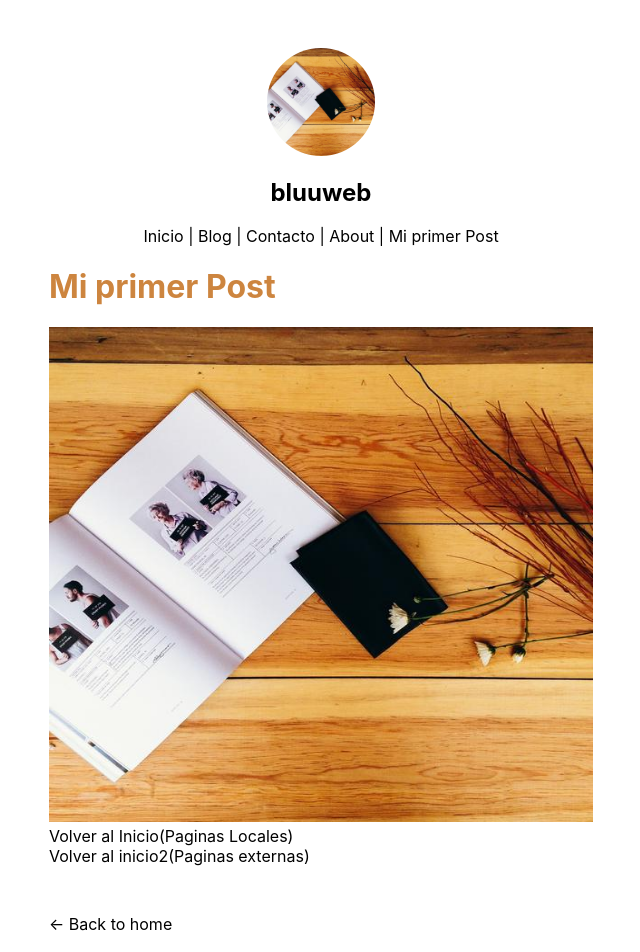
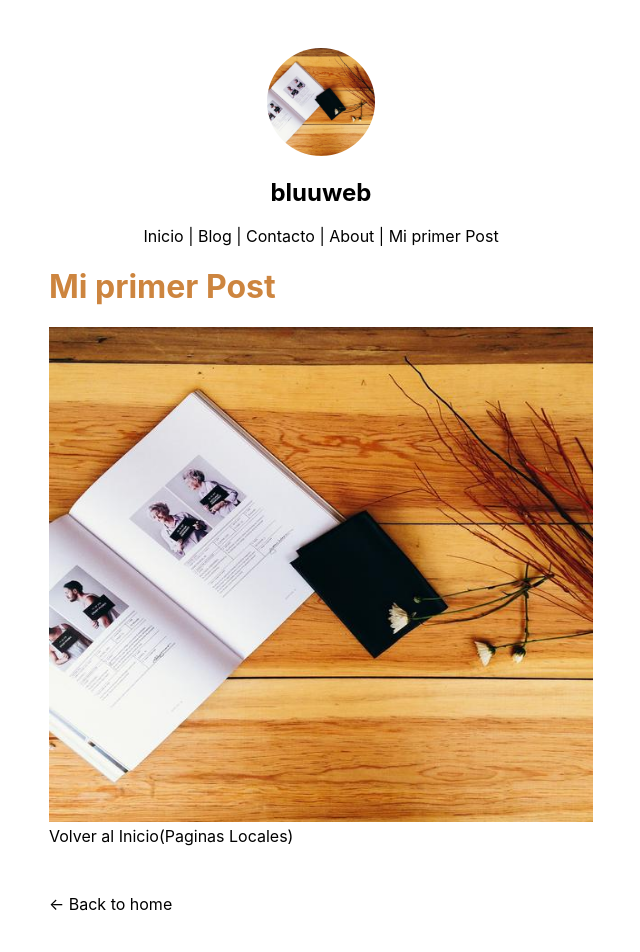
Before and after one commit to cverdiaz/nextjs-blog-bluuweb, a Next.js app: page /blog/primer-post in a window 1280 px wide. Shown: the top 952 px of the page, without its empty margins (319-959 px from the left). Built offline with nearby package versions, Linux system fonts and the light colour scheme.

Commit message:
comentario de etiqueta a que genero error en versel

```diff
--- a/pages/blog/primer-post.jsx
+++ b/pages/blog/primer-post.jsx
@@ -24,7 +24,8 @@ export default function primerPost() {
                 <a>Volver al Inicio(Paginas Locales)</a>
             </Link>
             <br></br>
-            <a href="/">Volver al inicio2(Paginas externas)</a>
         </Layout>
     )
 }
+
+/** <a href="/">Volver al inicio2(Paginas externas)</a>  */
```
